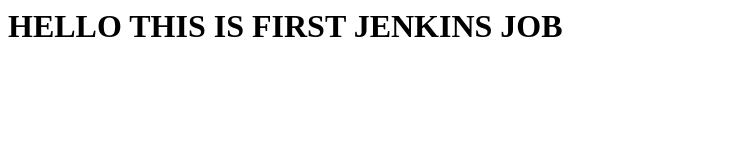
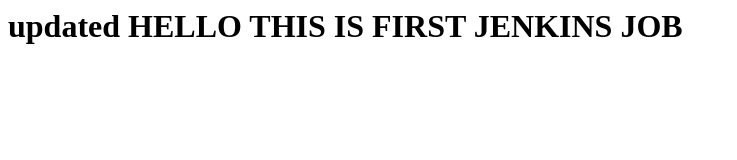
Before and after one commit to dssjai/firstjob, a plain HTML site: page index.html in a window 1280 px wide. Shown: the whole page, without its empty margins (0-737 px from the left). Drawn offline with Linux system fonts and the light colour scheme.

Commit message:
hi updated one

```diff
--- a/index.html
+++ b/index.html
@@ -1 +1 @@
-<h1> HELLO THIS IS FIRST JENKINS JOB </h1>
+<h1> updated HELLO THIS IS FIRST JENKINS JOB </h1>
```
